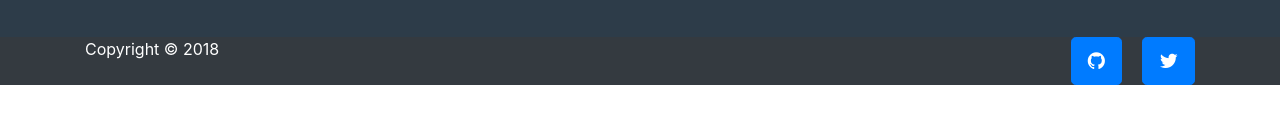
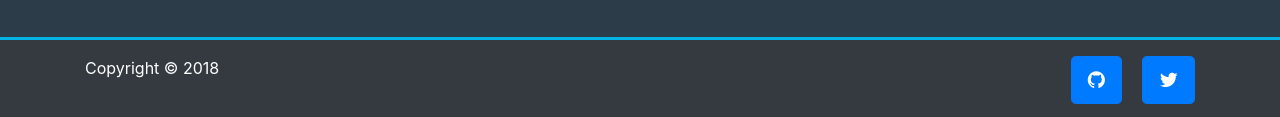
Before and after one commit to jk-conley/Portfolio, a website: page src/index.html in a window 1280 px wide. Shown: the part 1520-1637 px from the top of the page. Before the commit the page ends 1605 px from the top, so only its background shows below. Drawn offline with Linux system fonts and the light colour scheme.

Commit message:
Added border-top to the footer and padding

```diff
--- a/src/index.html
+++ b/src/index.html
@@ -142,7 +142,7 @@
 
     <!--********** FOOTER SECTION **********-->
 
-    <footer class="footer-section bg-dark text-white">
+    <footer class="footer-section bg-dark text-white py-3">
         <div class="container">
             <div class="row">
                 <div class="col-md-3">
--- a/src/scss/style.scss
+++ b/src/scss/style.scss
@@ -105,3 +105,7 @@ $secondary-color: #7d97ad;
         transform: scale(0.98);
     }
 }
+
+.footer-section {
+    border-top: 3px solid $primary-color-light;
+}
```
Also changed, not shown: src/css/style.css.
